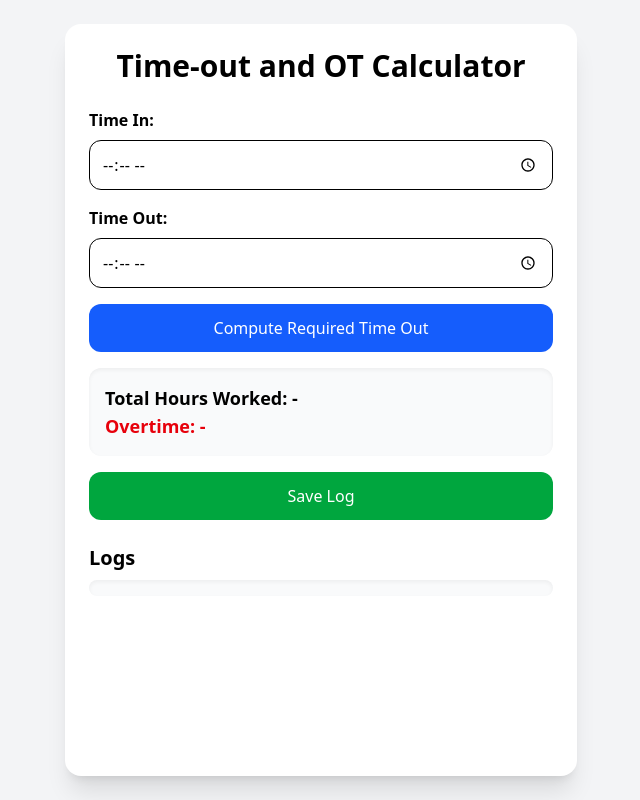
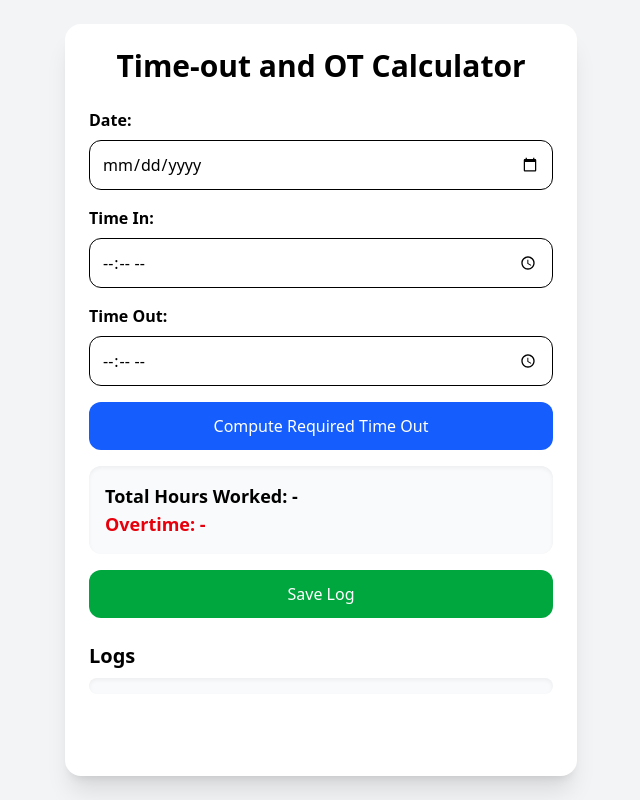
Before and after one commit to lowiechojas/otcalculator, a React (Vite) app: page / in a window 1280 px wide. Shown: the whole page, without its empty margins (319-959 px from the left). Built offline with nearby package versions, Linux system fonts and the light colour scheme.

Commit message:
added dynamic date option

```diff
--- a/src/components/RealTimeApp.jsx
+++ b/src/components/RealTimeApp.jsx
@@ -6,7 +6,7 @@ export default function RealTimeApp() {
  const REQUIRED_HOURS = 9;
 const REQUIRED_MINUTES = 15;
 
-
+const [dateIn, setDateIn] = useState("");
 const [timeIn, setTimeIn] = useState("");
 const [timeOut, setTimeOut] = useState("");
 const [totalHours, setTotalHours] = useState("-");
@@ -56,7 +56,9 @@ setOvertime(ot > 0 ? minutesToHM(ot) : "0h 0m");
 }
 
 
-useEffect(calculate, [timeIn, timeOut]);
+useEffect(
+    calculate, [timeIn, timeOut]
+);
 
 
 function computeTimeOutFromTimeIn() {
@@ -71,6 +73,7 @@ setTimeOut(`${h}:${m}`);
 
 
 function addLog() {
+    console.log("Adding log with:", {timeIn, timeOut, totalHours, overtime, dateIn});
 if (!timeIn || !timeOut) return;
 setLogs([
 ...logs,
@@ -79,7 +82,7 @@ timeIn,
 timeOut,
 totalHours,
 overtime,
-date: new Date().toLocaleString(),
+dateIn,
 },
 ]);
 }
@@ -90,6 +93,8 @@ return (
 <motion.div initial={{ opacity: 0, y: 20 }} animate={{ opacity: 1, y: 0 }} className="bg-white p-6 rounded-2xl shadow-xl w-full max-w-lg">
 <h1 className="text-3xl font-bold text-center mb-6">Time-out and OT Calculator</h1>
 
+<label className="block mb-2 font-semibold">Date:</label>
+<input type="date" className="w-full p-3 border rounded-xl mb-4" value={dateIn} onChange={(e) => setDateIn(e.target.value)} />
 
 <label className="block mb-2 font-semibold">Time In:</label>
 <input type="time" className="w-full p-3 border rounded-xl mb-4" value={timeIn} onChange={(e) => setTimeIn(e.target.value)} />
@@ -115,7 +120,7 @@ return (
 <div className="max-h-60 overflow-y-auto p-2 bg-gray-50 rounded-xl shadow-inner">
 {logs.map((log, i) => (
 <div key={i} className="p-3 border-b">
-<p><strong>Date:</strong> {log.date}</p>
+<p><strong>Date:</strong> {log.dateIn}</p>
 <p><strong>In:</strong> {log.timeIn} | <strong>Out:</strong> {log.timeOut}</p>
 <p><strong>Total:</strong> {log.totalHours}</p>
 <p><strong>OT:</strong> {log.overtime}</p>
```
